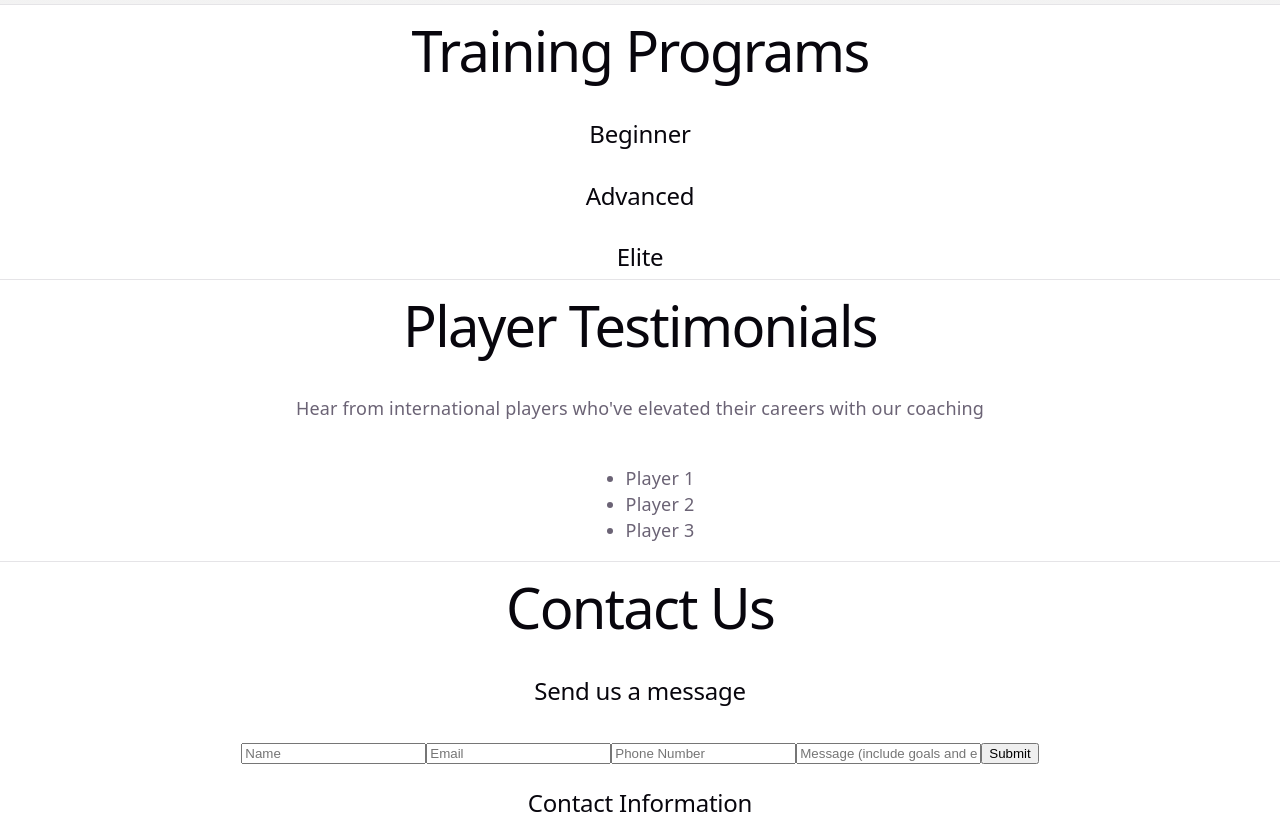
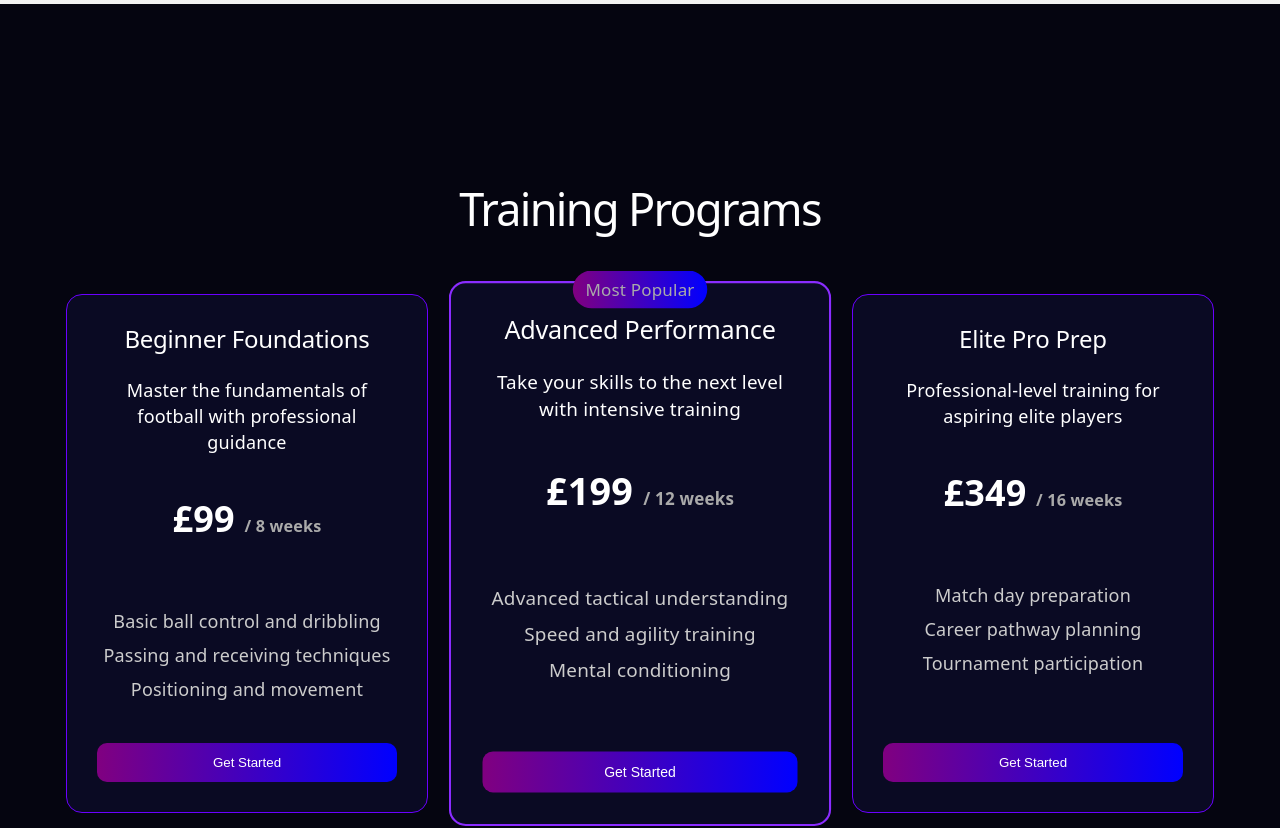
Before and after one commit to rotimijoseph/football-coaching, a React (Vite) app in the folder football-coaching/: page / in a window 1280 px wide. Shown: the part 860-1688 px from the top of the page. Built offline with nearby package versions, Linux system fonts and the light colour scheme; grey boxes are pictures that could not be loaded.

Commit message:
update: styling for training programs

```diff
--- a/football-coaching/src/App.css
+++ b/football-coaching/src/App.css
@@ -57,7 +57,94 @@
   font-size: 20px;
 }
 
+#training-programs {
+  display: flex;
+  flex-direction: column;
+  align-items: center;
+  gap: 40px;
+  background: #050510;
+  padding: 80px 20px;
+}
 
+.cards {
+  display: flex;
+  gap: 30px;
+  flex-wrap: wrap;
+  justify-content: center;
+}
+
+.card {
+  background: #0a0a23;
+  border: 1px solid #6a00ff;
+  border-radius: 16px;
+  padding: 30px;
+  width: 300px;
+  color: white;
+  position: relative;
+
+  display: flex;
+  flex-direction: column;
+  gap: 15px;
+}
+
+.featured {
+  transform: scale(1.05);
+  border: 2px solid #8a2cff;
+}
+
+.badge {
+  position: absolute;
+  top: -12px;
+  left: 50%;
+  transform: translateX(-50%);
+  background: linear-gradient(90deg, purple, blue);
+  padding: 5px 12px;
+  border-radius: 20px;
+  font-size: 12px;
+}
+
+.card h3 {
+  font-size: 2rem;
+}
+
+.card span {
+  font-size: 0.9rem;
+  color: #aaa;
+}
+
+.card ul {
+  list-style: none;
+  padding: 0;
+}
+
+.card li {
+  margin-bottom: 8px;
+  color: #ccc;
+}
+
+.card button {
+  margin-top: auto;
+  padding: 12px;
+  border: none;
+  border-radius: 10px;
+  color: white;
+  cursor: pointer;
+
+  background: linear-gradient(90deg, purple, blue);
+}
+
+#training-programs h1 {
+  color: white;
+  font-size: 2.5rem;
+}
+
+#training-programs h1 {
+  color: white;
+}
+
+#training-programs h2 {
+  color: white;
+}
 
 #testimonials {
   display: flex;
@@ -66,7 +153,7 @@
   place-content: center;
   place-items: center;
   flex-grow: 1;
-  border-top: 1px solid var(--border);
+  border-top: 0px solid var(--border);
 
   @media (max-width: 1024px) {
     padding: 32px 20px 24px;
@@ -105,20 +192,7 @@
   }
 }
 
-#training-programs {
-  display: flex;
-  flex-direction: column;
-  gap: 25px;
-  place-content: center;
-  place-items: center;
-  flex-grow: 1;
-  border-top: 1px solid var(--border);
 
-  @media (max-width: 1024px) {
-    padding: 32px 20px 24px;
-    gap: 18px;
-  }
-}
 
 #footer {
   display: flex;
--- a/football-coaching/src/components/TrainingPrograms.jsx
+++ b/football-coaching/src/components/TrainingPrograms.jsx
@@ -2,11 +2,49 @@ import * as React from 'react'
 
 export default function TrainingPrograms() {
     return (
-        <>
+      <section id="training-programs">
         <h1>Training Programs</h1>
-        <h2>Beginner</h2>
-        <h2>Advanced</h2>
-        <h2>Elite</h2>
-        </>
-    )
-}
+
+        <div className="cards">
+
+          <div className="card">
+            <h2>Beginner Foundations</h2>
+            <p>Master the fundamentals of football with professional guidance</p>
+            <h3>£99 <span>/ 8 weeks</span></h3>
+            <ul>
+              <li>Basic ball control and dribbling</li>
+              <li>Passing and receiving techniques</li>
+              <li>Positioning and movement</li>
+            </ul>
+            <button>Get Started</button>
+          </div>
+
+          <div className="card featured">
+            <span className="badge">Most Popular</span>
+            <h2>Advanced Performance</h2>
+            <p>Take your skills to the next level with intensive training</p>
+            <h3>£199 <span>/ 12 weeks</span></h3>
+            <ul>
+              <li>Advanced tactical understanding</li>
+              <li>Speed and agility training</li>
+              <li>Mental conditioning</li>
+            </ul>
+            <button>Get Started</button>
+          </div>
+
+          <div className="card">
+            <h2>Elite Pro Prep</h2>
+            <p>Professional-level training for aspiring elite players</p>
+            <h3>£349 <span>/ 16 weeks</span></h3>
+            <ul>
+              <li>Match day preparation</li>
+              <li>Career pathway planning</li>
+              <li>Tournament participation</li>
+            </ul>
+            <button>Get Started</button>
+          </div>
+
+        </div>
+      </section>
+    );
+  }
```
